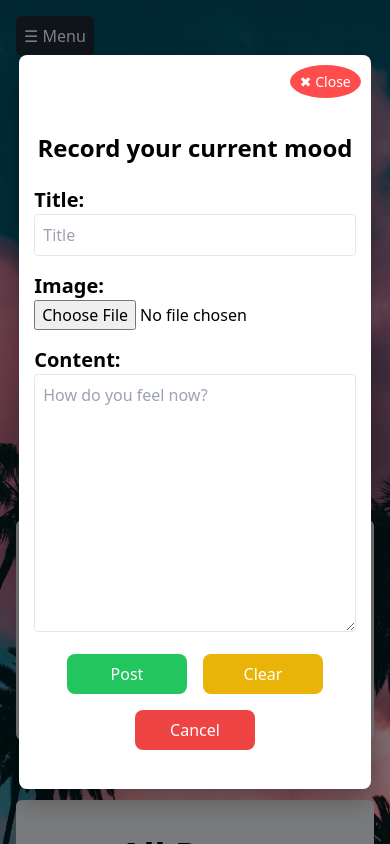
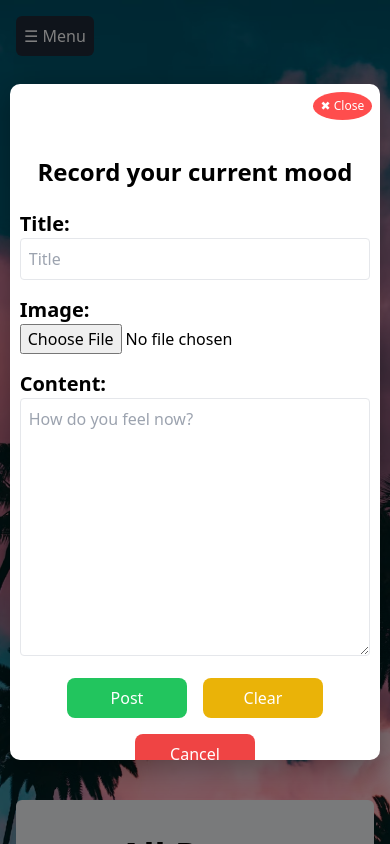
Before and after one commit to WataTechJP/Blog-App, a React (Vite) app: page /home in a window 390 px wide. Both pictures are taken after a click on the button "New Post Here". Shown: the top 844 px of the page. Built offline with nearby package versions, Linux system fonts and the light colour scheme; no server answers; the database is empty.

Commit message:
fixed modal size

```diff
--- a/src/components/common/Modal.css
+++ b/src/components/common/Modal.css
@@ -5,7 +5,7 @@
   left: 0;
   width: 100%;
   height: 100%;
-  background: rgba(0, 0, 0, 0.5);
+  background: rgba(0, 0, 0, 0.5); /* Semi-transparent overlay */
   display: flex;
   justify-content: center;
   align-items: center;
@@ -13,10 +13,9 @@
   visibility: hidden;
   transition: opacity 0.3s ease-in-out, visibility 0.3s ease-in-out;
   z-index: 1000;
-  padding: 10px; /* 余白を確保 */
 }
 
-/* モーダルが開いたとき */
+/* When the modal is active */
 .modal-overlay.active {
   opacity: 1;
   visibility: visible;
@@ -26,38 +25,36 @@
 .modal-content {
   background: white;
   color: black;
-  padding: 20px;
-  border-radius: 12px;
-  width: 100%;
-  max-width: 480px; /* 横幅を適切に */
-  max-height: 90vh; /* 高さを調整 */
-  overflow-y: auto; /* 文字が見切れないようにスクロール対応 */
+  padding: 15px;
+  border-radius: 10px;
+  width: 90%;
+  max-width: 500px;
+  max-height: 80vh; /* Adjusted from 90vh to 80vh */
+  overflow-y: scroll; /* Changed from auto to scroll */
   position: relative;
-  transform: translateY(-20px) scale(0.95);
+  transform: translateY(-10px) scale(0.98);
   transition: transform 0.3s ease-out, opacity 0.3s ease-out;
   opacity: 0;
   z-index: 1100;
   box-shadow: 0px 10px 30px rgba(0, 0, 0, 0.3);
-  white-space: normal; /* 文字を折り返す */
-  word-break: break-word; /* 長い単語も折り返す */
 }
 
-/* モーダルが表示されたとき */
+/* When the modal is active */
 .modal-overlay.active .modal-content {
   opacity: 1;
   transform: translateY(0) scale(1);
 }
 
-/* 閉じるボタン */
+/* Close Button */
 .modal-close {
   position: absolute;
-  top: 12px;
-  right: 12px;
+  top: 10px; /* Adjusted from 15px */
+  right: 10px; /* Adjusted from 15px */
   background: #ff4d4d;
   color: white;
   border: none;
-  padding: 8px 12px;
-  font-size: 16px;
+  padding: 6px 10px; /* Reduced padding */
+  font-size: 14px;
   cursor: pointer;
   border-radius: 50%;
 }
@@ -69,8 +66,7 @@
 /* Responsive Design */
 @media (max-width: 900px) {
   .modal-content {
-    max-width: 90%;
-    border-radius: 10px;
+    max-width: 85%;
   }
 }
 
@@ -78,15 +74,13 @@
   .modal-content {
     width: 95%;
     max-width: 95%;
-    padding: 15px;
-    border-radius: 8px;
-    max-height: 90vh; /* 高さを調整 */
+    padding: 10px; /* Reduce padding */
   }
 
   .modal-close {
-    top: 10px;
-    right: 10px;
-    padding: 6px 10px;
-    font-size: 14px;
+    top: 8px;
+    right: 8px;
+    padding: 5px 8px;
+    font-size: 12px;
   }
 }
```
